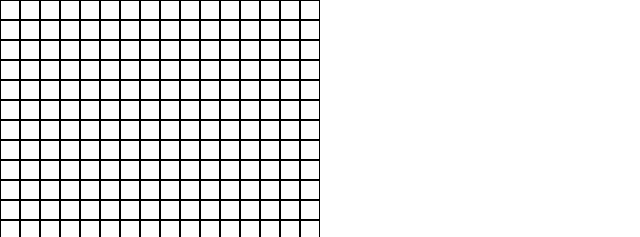
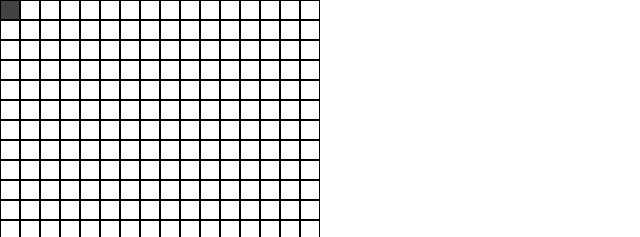
Before and after one commit to cornely06/etch-a-sketch, a plain HTML site: page index.html in a window 1280 px wide. Shown: the top 237 px of the page, 0-640 px from the left. Drawn offline with Linux system fonts and the light colour scheme.

Commit message:
Add event listener to fill cells on hover

```diff
--- a/scripts/script.js
+++ b/scripts/script.js
@@ -2,5 +2,10 @@ let container = document.querySelector(".container");
 for (i = 0; i < 256; i++) {
   let cell = document.createElement("div");
   cell.classList.add("cell");
+  cell.addEventListener("mouseover", fillCell);
   container.appendChild(cell);
 }
+
+function fillCell() {
+  this.classList.add("filled");
+}
--- a/styles/style.css
+++ b/styles/style.css
@@ -17,3 +17,7 @@
   height: 20px;
   border: 1px solid black;
 }
+
+.filled {
+  background-color: rgb(67, 67, 67);
+}
```
